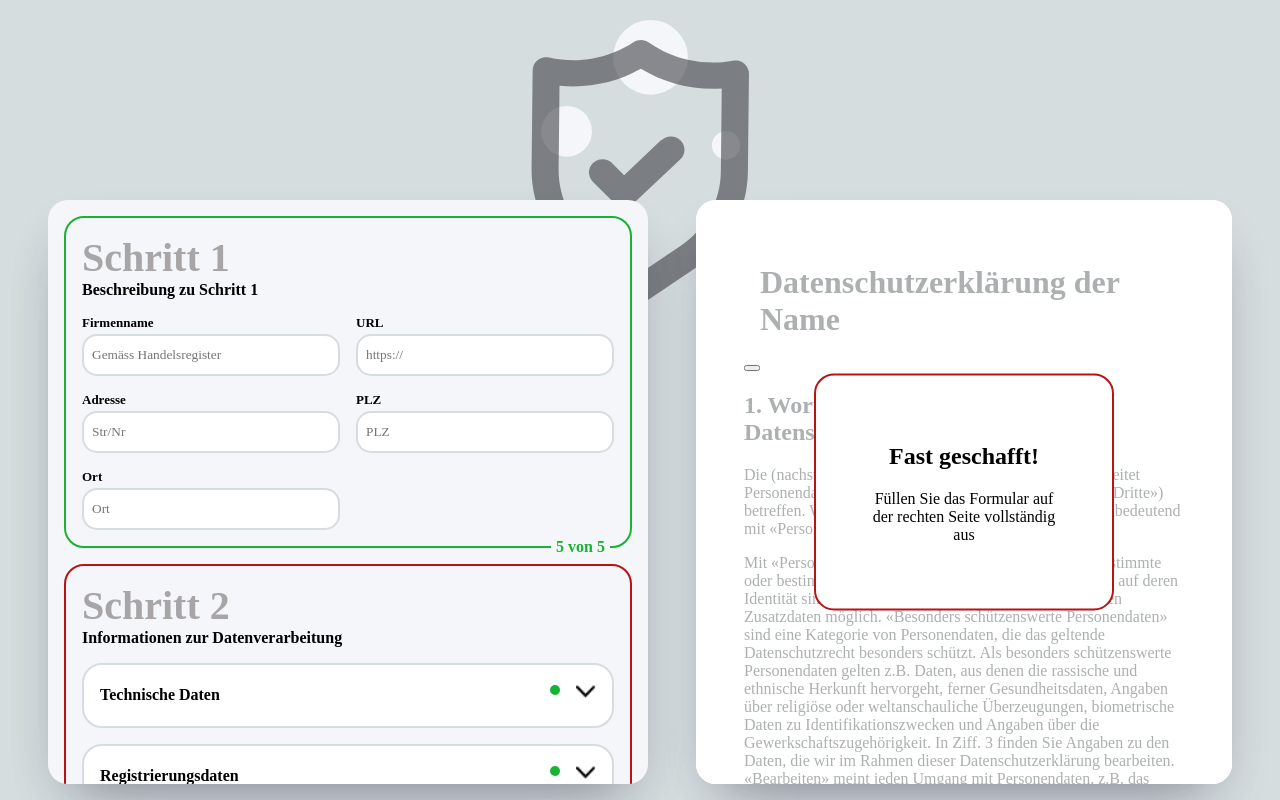
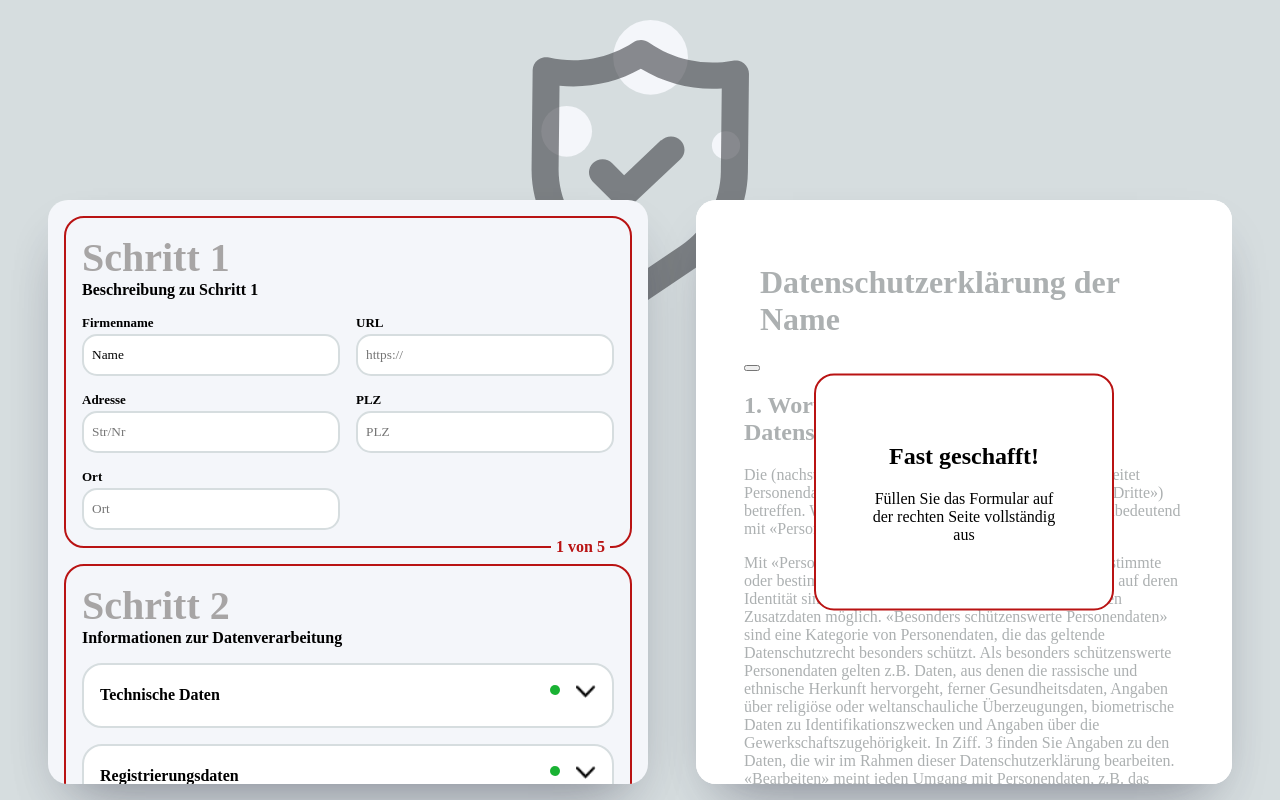
Before and after one commit to belibasCH/datenschutzCH, a React (Create React App) app: page / in a window 1280 px wide. Built offline with nearby package versions, Linux system fonts and the light colour scheme.

Commit message:
change data to contect step one

```diff
--- a/src/App.css
+++ b/src/App.css
@@ -49,7 +49,7 @@ main form {
   gap: var(--small-gap);
 }
 
-form input[type=text]{
+form input[type=text],form input[type=number]{
   border-radius: 15px;
   height: 22px;
   padding: 0.5rem;
--- a/src/App.js
+++ b/src/App.js
@@ -36,7 +36,6 @@ const App = () => {
     setData({ ...data, [key]: value });
   }
 
-
   return (
     <div className="App">
       <DataContext.Provider value={{data:data, update: update}}>
@@ -46,9 +45,6 @@ const App = () => {
             <FormStepTwo />
             <FormStepThree />
             <FormStepFour />
-
-
-
           </form>
           <Datenschutzerklaerung status={false} />
         </main>
--- a/src/components/CopyBanner.js
+++ b/src/components/CopyBanner.js
@@ -1,7 +1,6 @@
 import React from "react";
 
 const CopyBanner = ({ status }) => {
-    console.log(status);
     const getPolicy = () => {
         const container = document.getElementById('datenschutz-document');
         navigator.clipboard.writeText(container.innerHTML);
--- a/src/components/Datenschutzerklaerung.js
+++ b/src/components/Datenschutzerklaerung.js
@@ -9,7 +9,6 @@ import CopyBanner from "./CopyBanner";
 
 const Datenschutzerklaerung = ({status}) => {
     const context = useContext(DataContext);
-    console.log(context);
 
     return (
         <div id="datenschutz-container">
--- a/src/components/Form/FormStepOne.js
+++ b/src/components/Form/FormStepOne.js
@@ -6,17 +6,16 @@ import { DataContext } from "../../DataContext";
 const FormStepOne = () => {
   const context = useContext(DataContext);
   const [status, setStatus] = useState(0);
-  const [data, setData] = useState(context);
 
   useEffect(() => {
     let newStatus = 0;
-    if (data.companyName != '') { newStatus++ }
-    if (data.url != '') { newStatus++ }
-    if (data.companyAddress != "") { newStatus++ }
-    if (data.companyPLZ != "") { newStatus++ }
-    if (data.companyPlace != "") { newStatus++ }
+    if (context.data.companyName != '') { newStatus++ }
+    if (context.data.url != '') { newStatus++ }
+    if (context.data.companyAddress != "") { newStatus++ }
+    if (context.data.companyPLZ != "") { newStatus++ }
+    if (context.data.companyPlace != "") { newStatus++ }
     setStatus(newStatus);
-  }, [data]);
+  }, [context]);
 
 
 
@@ -34,7 +33,7 @@ const FormStepOne = () => {
           type="text"
           id="companyName"
           name="companyName"
-          value={data.companyName}
+          value={context.data.companyName}
           placeholder="Gemäss Handelsregister"
           onChange={(e) => context.update("companyName")(e.target.value)} />
       </div>
@@ -44,9 +43,9 @@ const FormStepOne = () => {
           type="text"
           id="url"
           name="url"
-          value={data.url}
+          value={context.data.url}
           placeholder="https://"
-          onChange={(e) => setData({ ...data, url: e.target.value })} />
+          onChange={(e) => context.update("url")(e.target.value)} />
       </div>
       <div className='inputcell'>
         <label htmlFor="companyAddress">Adresse</label>
@@ -54,19 +53,19 @@ const FormStepOne = () => {
           type="text"
           id="companyAddress"
           name="companyAddress"
-          value={data.companyAddress}
+          value={context.data.companyAddress}
           placeholder="Str/Nr"
-          onChange={(e) => setData({ ...data, companyAddress: e.target.value })} />
+          onChange={(e) => context.update("companyAddress")(e.target.value)} />
       </div>
       <div className='inputcell'>
         <label htmlFor="companyPLZ">PLZ</label>
         <input
-          type="text"
+          type="number"
           id="companyPLZ"
           name="companyPLZ"
-          value={data.companyPLZ}
+          value={context.data.companyPLZ}
           placeholder="PLZ"
-          onChange={(e) => setData({ ...data, companyPLZ: e.target.value })} />
+          onChange={(e) => context.update("companyPLZ")(e.target.value)} />
       </div>
       <div className='inputcell'>
         <label htmlFor="companyPlace">Ort</label>
@@ -74,9 +73,9 @@ const FormStepOne = () => {
           type="text"
           id="companyPlace"
           name="companyPlace"
-          value={data.companyPlace}
+          value={context.data.companyPlace}
           placeholder="Ort"
-          onChange={(e) => setData({ ...data, companyPlace: e.target.value })} />
+          onChange={(e) => context.update("companyPlace")(e.target.value)} />
       </div>
     </div>
     </div>)
```
